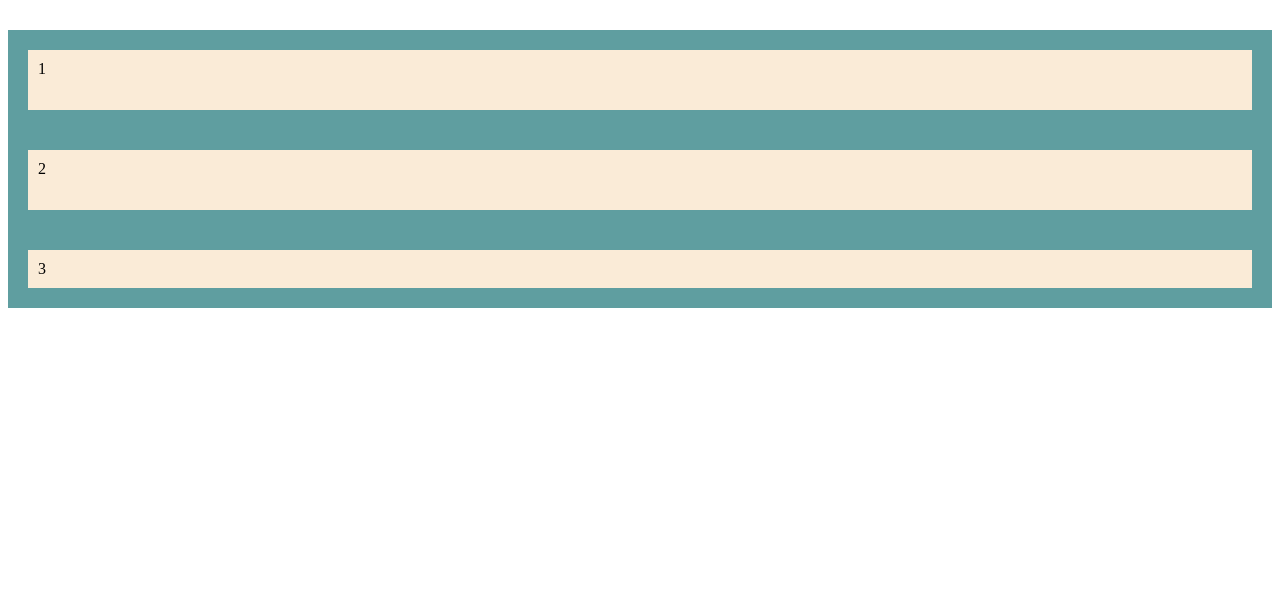
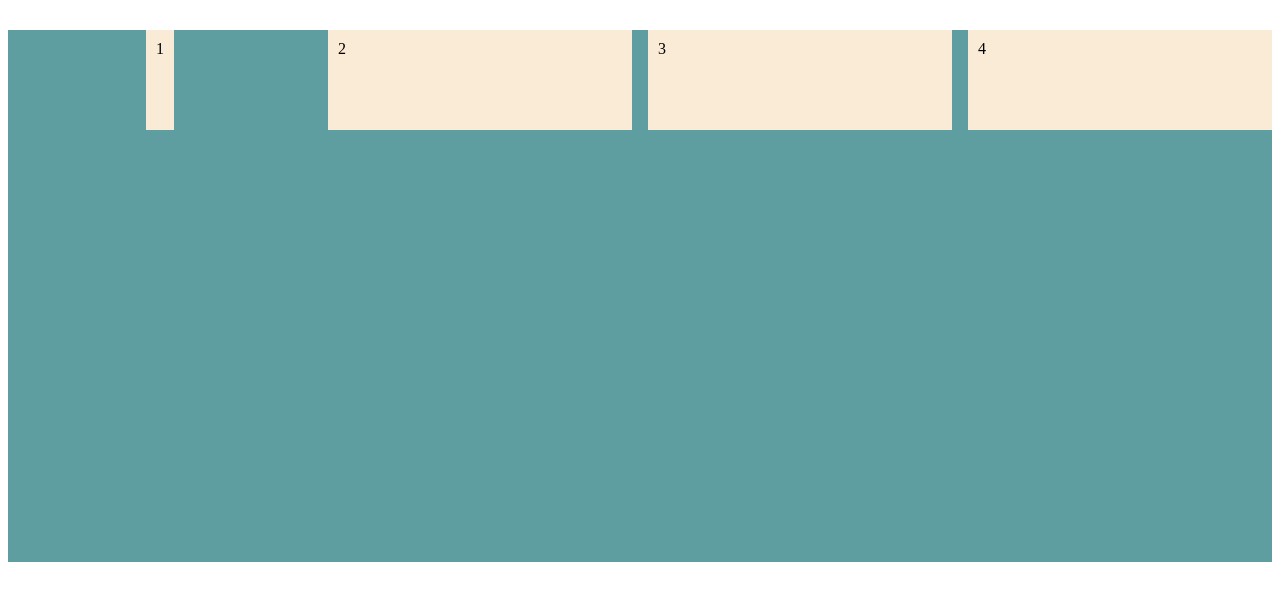
Before and after one commit to Poornima-Ranguri/Interview-Preparation, a plain HTML site: page grid/grid.html in a window 1280 px wide. Drawn offline with Linux system fonts and the light colour scheme.

Commit message:
Grid Done

```diff
--- a/grid/grid.css
+++ b/grid/grid.css
@@ -59,15 +59,29 @@
     display: grid;
     background-color: cadetblue;
     margin-top: 30px;
+    color: black;
     /* grid-template-columns: 100px 3fr 1fr; */
-    grid-template-columns: 100px minmax(100px 3fr) 1fr;
-    grid-template-rows: 100px 100px;
+    grid-template-columns: repeat(auto-fit, minmax(100px, 1fr));
+    grid-template-rows: 100px 300px 100px;
+    grid-gap: 1em;
+    grid-template-areas:
+        "header header",
+        "main aside",
+        "footer footer"
+    ;
+
+    justify-content: space-evenly;
+    align-content: space-evenly;
 }
 
 .grid-container-2 div {
     background-color: antiquewhite;
     padding: 10px;
-    margin: 20px;
+
+}
 
 
+.cont-1 {
+    justify-self: center;
+    align-self: stretch;
 }
--- a/grid/grid.html
+++ b/grid/grid.html
@@ -21,6 +21,7 @@
         <div class="cont-1">1</div>
         <div class="cont--2">2</div>
         <div class="cont-3">3</div>
+        <div class="cont-4">4</div>
 
     </div>
 
```
